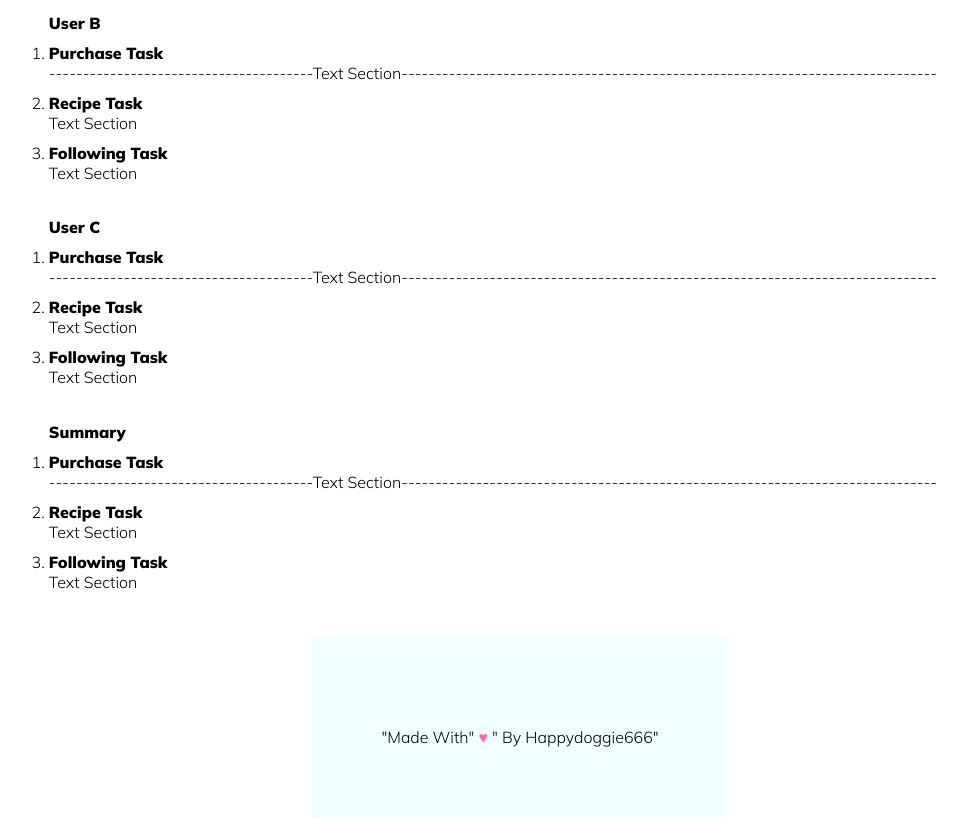
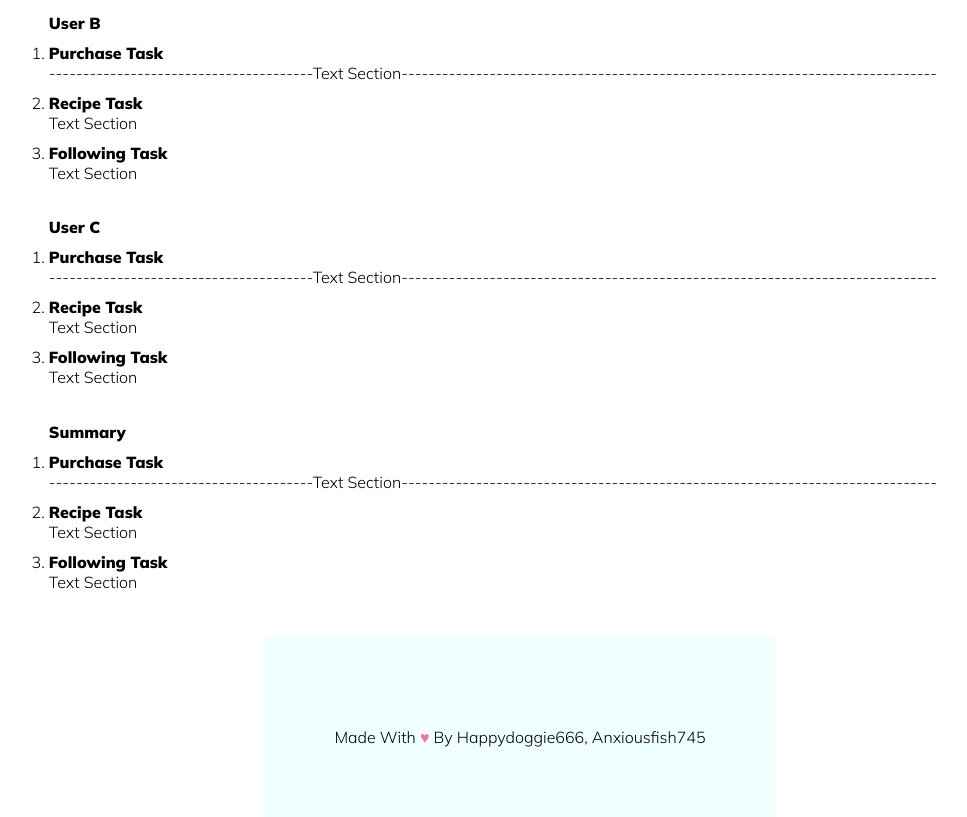
Before and after one commit to happykitten123456/Iterative-Design, a plain HTML site: page index.html in a window 1280 px wide. Shown: the part 9591-10408 px from the top of the page, without its empty margins (120-1087 px from the left). Drawn offline with Linux system fonts and the light colour scheme.

Commit message:
add member's name to footer

```diff
--- a/index.html
+++ b/index.html
@@ -354,15 +354,15 @@
     </section>
 
 
+    <!--Todo: add 2 more members-->
     <div  class="footer">
         <ul class="link">
             <footer class="footer-container">
-                "Made with"
+                Made with
                 <font color="hotpink">♥</font>
-                " by happydoggie666"
+                by happydoggie666, anxiousfish745
             </footer>
         </ul>
-
     </div>
 
 
```
